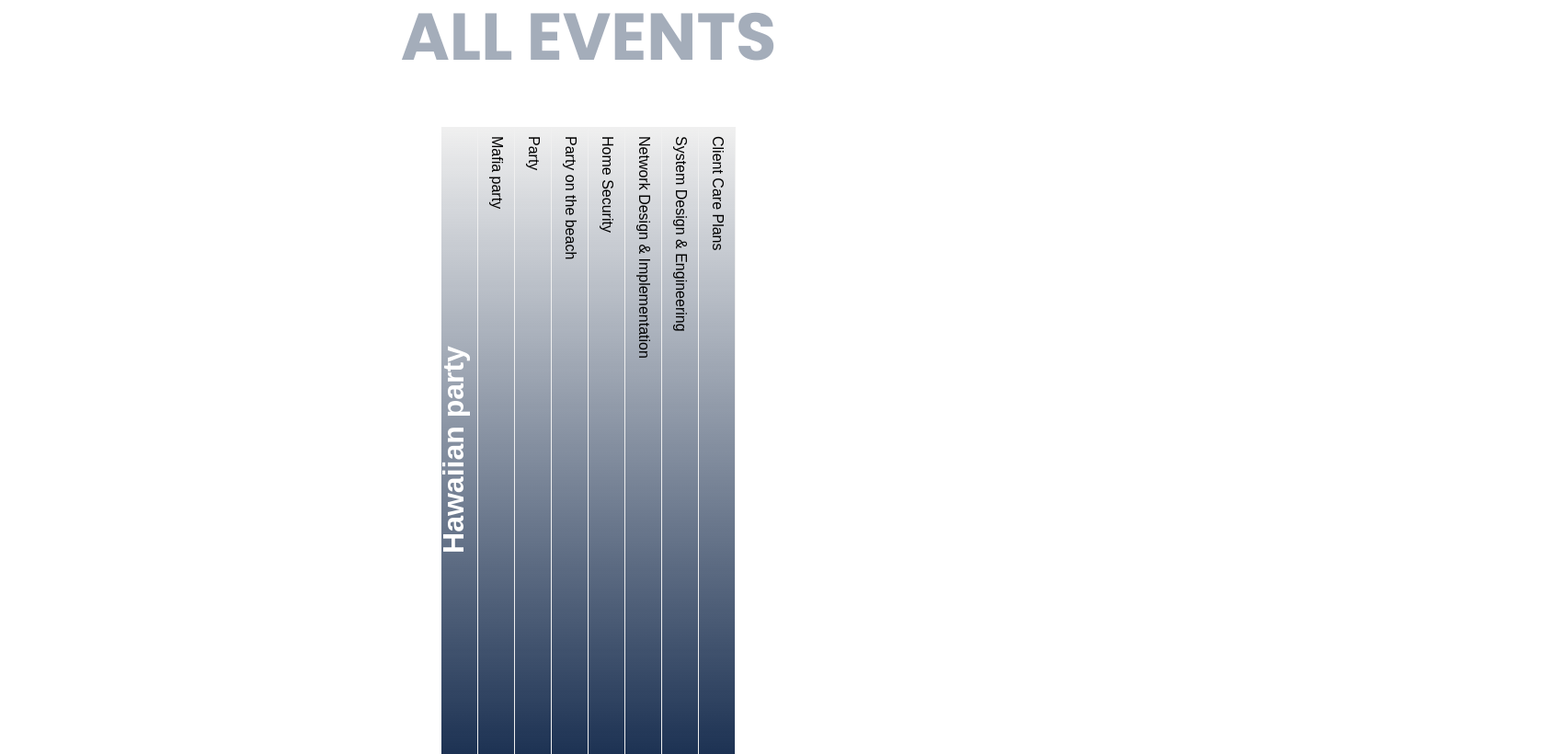
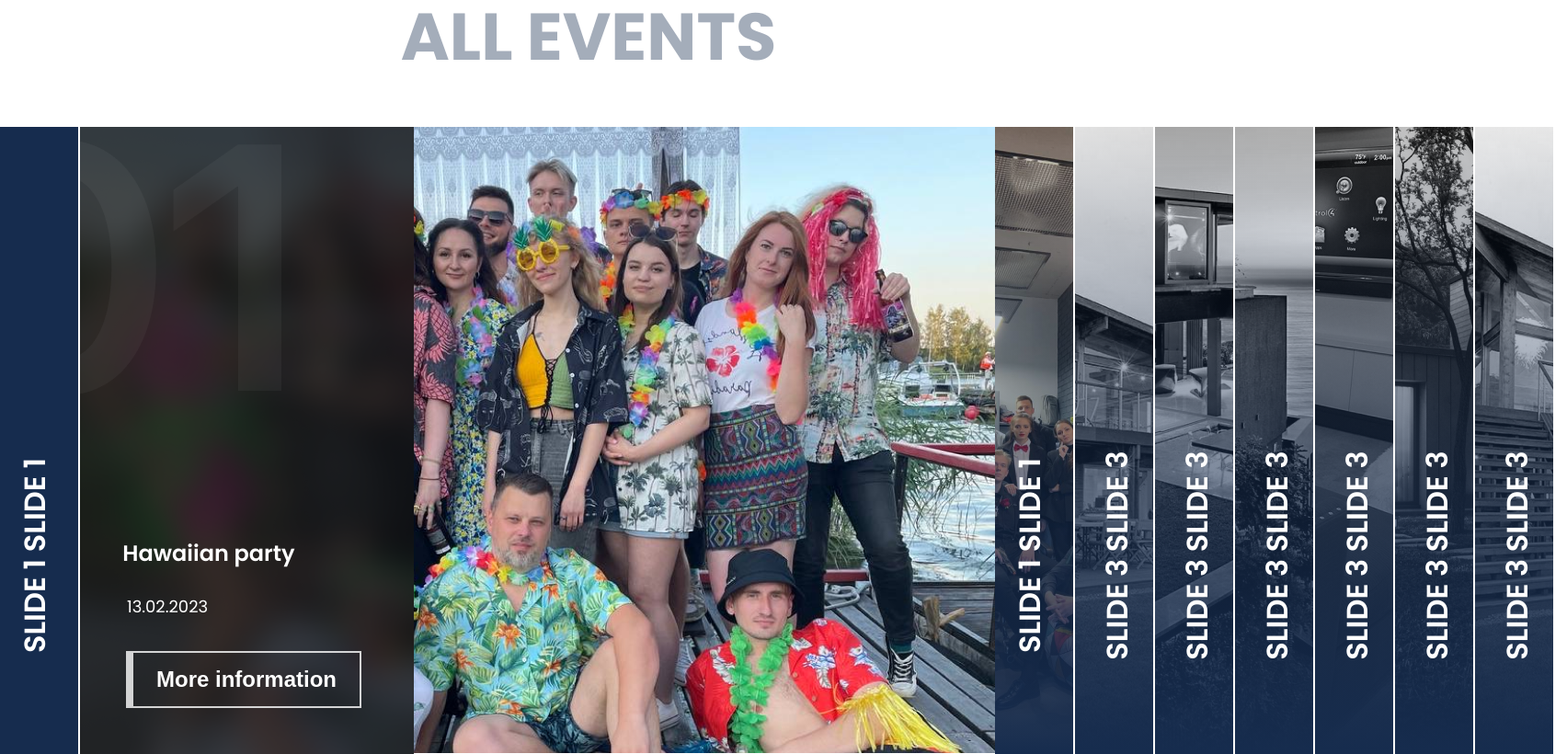
Before and after one commit to Yeeeeee1/ea-task, a plain HTML site: page index.html in a window 1280 px wide. Shown: the part 1058-1878 px from the top of the page at 92% size, 1704 px wide, since content can reach past the window. Drawn offline with nearby package versions, Linux system fonts and the light colour scheme.

Commit message:
feat: add accordion

```diff
--- a/index.html
+++ b/index.html
@@ -132,43 +132,128 @@
     <div class="bottom">
       <h2 class="all-events">All events</h2>
 
-      <ul class="horizontalaccordion1" id="accordion">
-        <li id="one">
-          <a href="#one" class="accordion-link"><p>Hawaiian party</p></a>
-          <div>Информация первого слайда.</div>
+      <ul class="menu" id="accordion">
+        <li class="item">
+          <div class="trigger">
+            <p>SLIDE 1 SLIDE 1</p>
+          </div>
+          <div class="content">
+            <p>Hawaiian party</p>
+            <p class="date-time">13.02.2023</p>
+            <a href="https://egorovagency.by/"
+              ><button class="content-button">
+                <p>More information</p>
+              </button></a
+            >
+          </div>
         </li>
-
-        <li id="two">
-          <a href="#two">Мafia party</a>
-          <div>None</div>
+        <li class="item">
+          <div class="trigger">
+            <p>SLIDE 1 SLIDE 1</p>
+          </div>
+          <div class="content">
+            <p>Hawaiian party</p>
+            <p class="date-time">13.02.2023</p>
+            <a href="https://egorovagency.by/"
+              ><button class="content-button">
+                <p>More information</p>
+              </button></a
+            >
+          </div>
         </li>
-        <li id="three">
-          <a href="#three">Party</a>
-          <div>None</div>
+        <li class="item">
+          <div class="trigger">
+            <p>SLIDE 3 SLIDE 3</p>
+          </div>
+          <div class="content">
+            <p>Hawaiian party</p>
+            <p class="date-time">13.02.2023</p>
+            <a href="https://egorovagency.by/"
+              ><button class="content-button">
+                <p>More information</p>
+              </button></a
+            >
+          </div>
         </li>
-        <li id="four">
-          <a href="#four">Party on the beach</a>
-          <div>None</div>
+        <li class="item">
+          <div class="trigger">
+            <p>SLIDE 3 SLIDE 3</p>
+          </div>
+          <div class="content">
+            <p>Hawaiian party</p>
+            <p class="date-time">13.02.2023</p>
+            <a href="https://egorovagency.by/"
+              ><button class="content-button">
+                <p>More information</p>
+              </button></a
+            >
+          </div>
         </li>
-        <li id="five">
-          <a href="#five">Home Security</a>
-          <div>None</div>
+        <li class="item">
+          <div class="trigger">
+            <p>SLIDE 3 SLIDE 3</p>
+          </div>
+          <div class="content">
+            <p>Hawaiian party</p>
+            <p class="date-time">13.02.2023</p>
+            <a href="https://egorovagency.by/"
+              ><button class="content-button">
+                <p>More information</p>
+              </button></a
+            >
+          </div>
         </li>
-        <li id="six">
-          <a href="#six">Network Design & Implementation</a>
-          <div>None</div>
+        <li class="item">
+          <div class="trigger">
+            <p>SLIDE 3 SLIDE 3</p>
+          </div>
+          <div class="content">
+            <p>Hawaiian party</p>
+            <p class="date-time">13.02.2023</p>
+            <a href="https://egorovagency.by/"
+              ><button class="content-button">
+                <p>More information</p>
+              </button></a
+            >
+          </div>
         </li>
-        <li id="seven">
-          <a href="#seven">System Design & Engineering</a>
-          <div>None</div>
+        <li class="item">
+          <div class="trigger">
+            <p>SLIDE 3 SLIDE 3</p>
+          </div>
+          <div class="content">
+            <p>Hawaiian party</p>
+            <p class="date-time">13.02.2023</p>
+            <a href="https://egorovagency.by/"
+              ><button class="content-button">
+                <p>More information</p>
+              </button></a
+            >
+          </div>
         </li>
-        <li id="eight">
-          <a href="#eight">Client Care Plans</a>
-          <div>None</div>
+        <li class="item">
+          <div class="trigger">
+            <p>SLIDE 3 SLIDE 3</p>
+          </div>
+          <div class="content">
+            <p>Hawaiian party</p>
+            <p class="date-time">13.02.2023</p>
+            <a href="https://egorovagency.by/"
+              ><button class="content-button">
+                <p>More information</p>
+              </button></a
+            >
+          </div>
         </li>
       </ul>
     </div>
 
     <script src="index.js" async defer></script>
+    <script
+      src="https://cdnjs.cloudflare.com/ajax/libs/jquery/3.7.0/jquery.min.js"
+      integrity="sha512-3gJwYpMe3QewGELv8k/BX9vcqhryRdzRMxVfq6ngyWXwo03GFEzjsUm8Q7RZcHPHksttq7/GFoxjCVUjkjvPdw=="
+      crossorigin="anonymous"
+      referrerpolicy="no-referrer"
+    ></script>
   </body>
 </html>
--- a/index.js
+++ b/index.js
@@ -8,6 +8,7 @@ const closeErrorBtn = document.getElementById("closeErrorBtn");
 const closeErrorCross = document.getElementById("closeErrorCross");
 const subBtn = document.querySelector(".arrow-btn");
 const notify = document.querySelector(".notify");
+const triggers = [...document.querySelectorAll(".trigger")];
 
 notify.addEventListener("input", removeError);
 
@@ -101,3 +102,51 @@ function convertMiliseconds(miliseconds) {
 
   return [days, hours, minutes, seconds];
 }
+
+for (let i = 0; i < triggers.length; i++) {
+  triggers[
+    i
+  ].style.backgroundImage = `linear-gradient(180deg, rgba(22, 44, 78, 0) 0%, #162c4e 100%), url('img/accord${
+    i + 1
+  }.png')`;
+}
+
+$(".item").first().addClass("active");
+let activeItem = $(".item").first().filter(".active");
+let content = $(".item").first().find(".content");
+let activeContent = activeItem.find(".content");
+activeContent.animate({
+  width: "0px",
+});
+content.animate({
+  width: "995px",
+});
+
+$(function () {
+  $(".trigger").on("click", function (e) {
+    e.preventDefault();
+    let $this = $(this),
+      container = $this.closest(".menu"),
+      item = $this.closest(".item"),
+      items = container.find(".item"),
+      activeItem = items.filter(".active"),
+      content = item.find(".content"),
+      activeContent = activeItem.find(".content");
+
+    if (!item.hasClass("active")) {
+      items.removeClass("active");
+      item.addClass("active");
+      activeContent.animate({
+        width: "0px",
+      });
+      content.animate({
+        width: "995px",
+      });
+    } else {
+      item.removeClass("active");
+      content.animate({
+        width: "0px",
+      });
+    }
+  });
+});
--- a/style.scss
+++ b/style.scss
@@ -437,96 +437,107 @@ main {
   opacity: 0.39;
 }
 
-////////////////////////////////////////////////////////////////////////////////////////////////////////////////////////////////
+/////////////////////
 
-.horizontalaccordion1 {
+ul {
+  width: 1704px;
+  height: 682px;
+  list-style: none;
   margin: 0 auto;
   padding: 0;
-  height: 682px;
-  display: flex;
-  justify-content: center;
+}
+li {
+  height: 100%;
+  float: left;
+}
+.trigger {
+  height: 100%;
+  width: 85px;
+  border-right: 2px solid white;
+  position: relative;
+  float: left;
+  cursor: pointer;
 }
 
-.horizontalaccordion1 > li {
-  overflow: hidden;
-  float: left;
-  margin: 0;
-  padding: 0;
-  list-style: none;
-  width: 40px;
-  height: 682px;
-  background: #f0f0f0;
-  transition: width 0.3s;
-  -moz-transition: width 0.3s;
-  -webkit-transition: width 0.3s;
-  -o-transition: width 0.3s;
+.trigger p {
+  text-align: center;
+  white-space: nowrap;
+
+  position: absolute;
+  -webkit-transform: rotate(-90deg);
+  transform: rotate(-90deg);
+  top: 450px;
+  left: -80%;
+
+  font-style: normal;
+  font-weight: 600;
+  font-size: 32px;
+  line-height: 100%;
+  color: #ffffff;
 }
 
-.horizontalaccordion1 > li > a {
-  display: inline-block;
-  margin: 0;
-  padding: 10px;
-  height: 19px;
-  width: 682px;
-  border-left: #f0f0f0 1px solid;
-  font-family: Arial, Helvetica, sans-serif;
-  text-decoration: none;
-  color: #000;
-  background: #ccc;
-  white-space: nowrap;
-  background: linear-gradient(90deg, rgba(22, 44, 78, 0) 0%, #162c4e 100%);
+.content {
+  float: left;
+  background-image: url("img/back1.png") !important;
 
-  -moz-transform: rotate(90deg) translate(-40px, 0px); /* FF3.5+ */
-  -moz-transform-origin: 0 100%;
-  -o-transform: rotate(90deg) translate(-40px, 0px); /* Opera 10.5 */
-  -o-transform-origin: 0 100%;
-  -webkit-transform: rotate(90deg) translate(-40px, 0px); /* Saf3.1+, Chrome */
-  -webkit-transform-origin: 0 100%;
-  transform: rotate(90deg) translate(-40px, 0px); /* Saf3.1+, Chrome */
-  transform-origin: 0 100%;
-  filter: progid:DXImageTransform.Microsoft.BasicImage(rotation=1.0)
-          progid:DXImageTransform.Microsoft.gradient(startColorstr=#ff999999, endColorstr=#ffcccccc); /* IE6,IE7 */
-  -ms-filter: "progid:DXImageTransform.Microsoft.BasicImage(rotation=1.0)"
-    "progid:DXImageTransform.Microsoft.gradient(startColorstr=#ff999999, endColorstr=#ffcccccc)"; /* IE8 */
+  width: 0;
+  overflow: hidden;
+  height: 100%;
+}
+.content p,
+.content h3 {
+  width: 250px;
+  color: #fff;
+  padding: 15px;
 
-  & p {
-    color: white;
-    transform: scale(-1, -1);
+  &:first-child {
     font-weight: 600;
-    font-size: 32px;
-    line-height: 100%;
+    font-size: 24px;
+    line-height: 120%;
+    color: #ffffff;
+    margin-top: 435px;
   }
 }
 
-.horizontalaccordion1 > li > div {
-  display: inline-block;
-  overflow: auto;
-  position: relative;
-  top: -40px;
-  left: 40px;
-  *top: 0px;
-  *left: 0px; /* IE7 Hack */
-  margin: 0;
-  width: 995px;
-  height: 682px;
-  padding: 10px;
+.active > .trigger {
+  background-color: #162c4e !important;
 }
 
-.horizontalaccordion1 > li:target {
-  background-image: url("img/back1.png");
-  overflow: hidden;
-  width: 995px;
+.date-time {
+  width: 160px !important;
+  font-weight: 400;
+  font-size: 18px;
+  line-height: 150%;
+  color: rgba(255, 255, 255, 0.8);
 }
 
-.horizontalaccordion1 > li:target > a {
-  color: #fff;
-  background: #162c4e;
-  filter: progid:DXImageTransform.Microsoft.BasicImage(rotation=1.0) progid:DXImageTransform.Microsoft.gradient(startColorstr=#ff454545, endColorstr=#ff000000); /* IE 5.5 - IE 7 */
-  -ms-filter: "progid:DXImageTransform.Microsoft.BasicImage(rotation=1.0)"
-    "progid:DXImageTransform.Microsoft.gradient(startColorstr=#ff454545, endColorstr=#ff000000)"; /* IE 8 */
-}
+.content-button {
+  margin-top: 20px;
+  margin-left: 50px;
+  border: 2px solid rgba(255, 255, 255, 0.8);
+  border-left: 8px solid rgba(255, 255, 255, 0.8);
+  cursor: pointer;
+  width: 256px;
+  height: 62px;
+  background: none;
+  transition: all 0.5s;
 
-.bottom {
+  & p {
+    padding: 0;
+    width: 100%;
+    color: rgba(255, 255, 255, 0.8);
+    transition: all 0.5s;
+    margin-top: 0 !important;
+  }
+
+  &:hover {
+    transition: all 0.5s;
+    border: 2px solid white;
+    & p {
+      transition: all 0.5s;
+      color: white;
+    }
+  }
 }
 
 .error {
```
Also changed, not shown: img/accord1.png (added), img/accord3.png (added), img/accord4.png (added), img/accord5.png (added), img/accord6.png (added), img/accord7.png (added), img/accord8.png (added), style.css, 1 other file.
